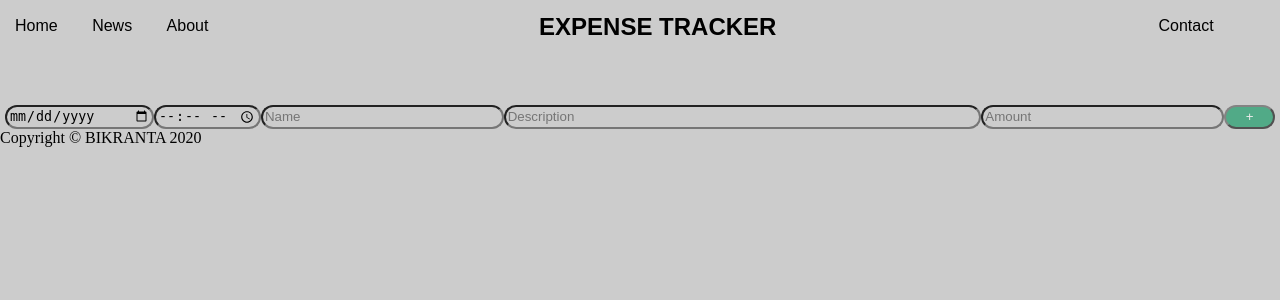
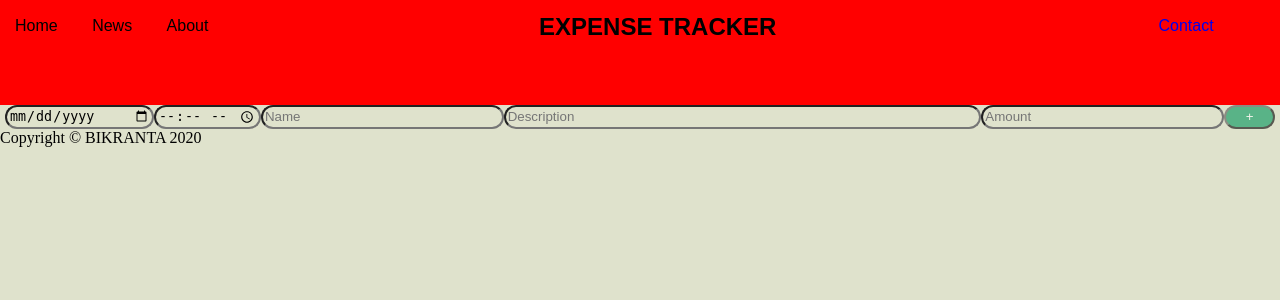
Before and after one commit to BikrantaS/Expense-Tracker, a Node server app: page / in a window 1280 px wide. Shown: the top 300 px of the page. Run offline with Node 20, Linux system fonts and the light colour scheme.

Commit message:
Modifying the header

```diff
--- a/public/styles.css
+++ b/public/styles.css
@@ -1,7 +1,7 @@
 *{
   margin: 0;
   padding: 0;
-  background-color: #CCCCCC;
+  background-color: #DFE2CC;
 }
 
 
@@ -21,9 +21,13 @@ input{
   padding:1% 0 5% 0;
   display:flex ;
   justify-content: space-between;
-  /* background: rgba(0, 128, 0, 0.3); */
+  background-color: red;
 
 }
+.leftcontainer{
+  background-color: inherit;
+}
+
 
 .leftcontainer li{
   /* display: flex;
@@ -33,9 +37,11 @@ input{
   display: inline-block;
   padding: 4px 15px;
   flex:2;
+  background-color: inherit;
 }
 .leftcontainer li a{
   color: black;
+  background-color: inherit;
 }
 
 
@@ -43,14 +49,17 @@ input{
   padding: 4px 15px;
   text-align: center;
   flex:2;
+  background-color: inherit;
 }
 .rightcontainer a{
-  color: black;
+  background-color: inherit;
 }
+
 
 .midcontainer{
   text-align: center;
   flex:11;
+  background-color: inherit;
 }
 
 a{
@@ -92,4 +101,4 @@ nav ul{
    color: white;
   font-family: 'Maven Pro', sans-serif;
  }
- .button:hover {opacity: 1}
+ .buto:hover {opacity: 1}
```
